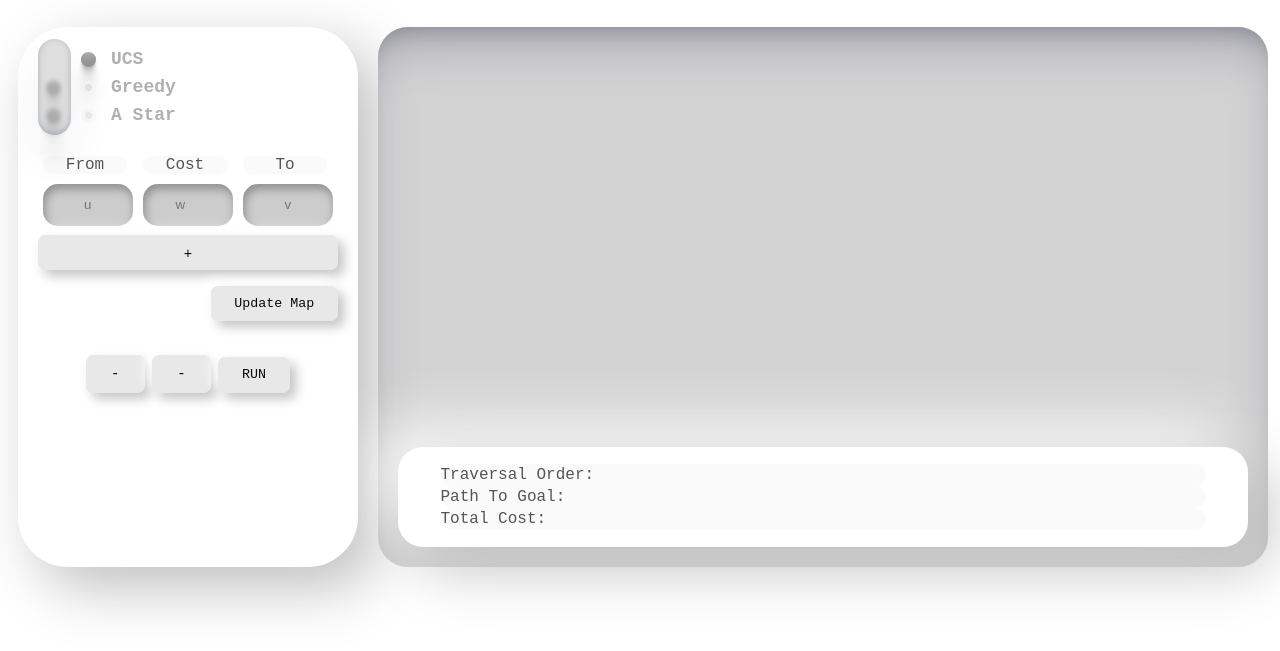
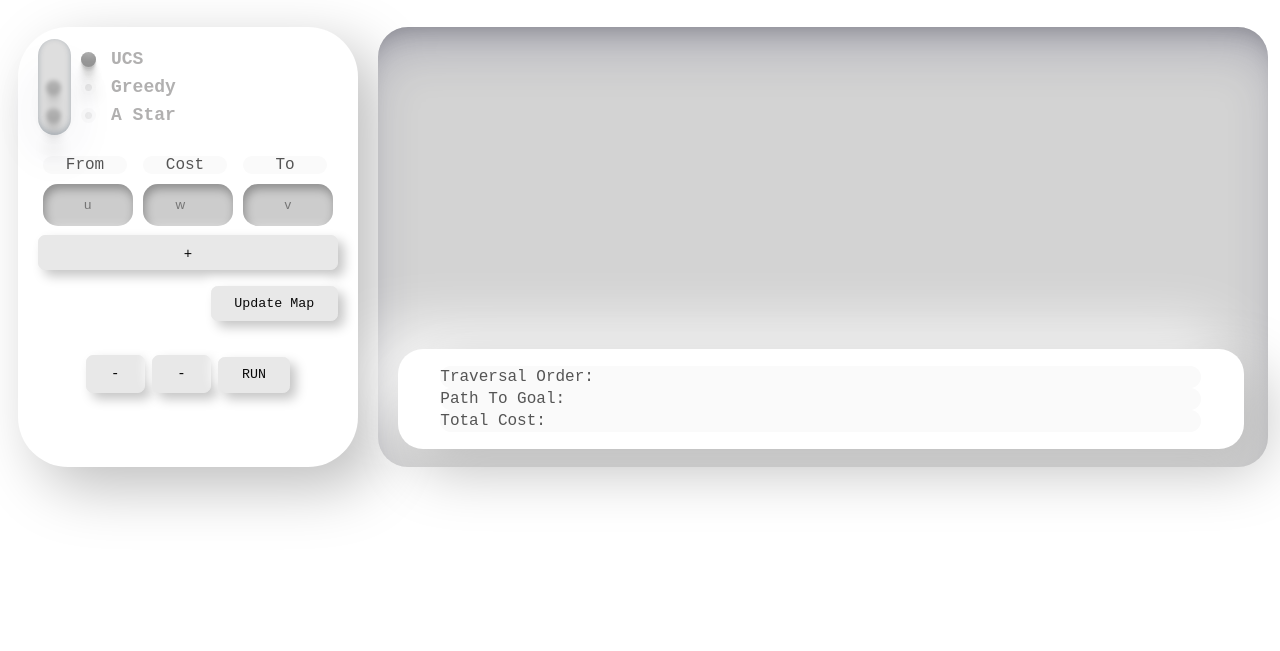
Before and after one commit to ThuanNguyen211/TTNT, a plain HTML site: page font-end/index.html in a window 1280 px wide. Shown: the part 103-754 px from the top of the page. Drawn offline with nearby package versions, Linux system fonts and the light colour scheme; no server answers.

Commit message:
fix: error res container

```diff
--- a/font-end/styles-dark.css
+++ b/font-end/styles-dark.css
@@ -86,8 +86,9 @@ body {
 }
 
 #network-container {
+    position: relative;
     border-radius: 30px;
-    background: #6c757d;
+    background: lightgrey;
     box-shadow: rgba(50, 50, 93, 0.25) 0px 30px 50px -12px inset,
                 rgba(0, 0, 0, 0.3) 0px 18px 26px -18px inset;
 }
@@ -100,12 +101,15 @@ body {
 
 #res {
     height: 100px;
-    background-color: #343a40;
+    width: 95%;
+    background-color: #ffffff;
     border-radius: 25px;
     display: flex;
     flex-direction: column;
     justify-content: center;
     align-items: center;
+    position: absolute;
+    bottom: 18px;
 }
 
 #res div {
--- a/font-end/styles.css
+++ b/font-end/styles.css
@@ -72,6 +72,7 @@ h2{
 }
 
 #network-container {
+    position: relative;
     border-radius: 30px;
     background: lightgrey;
     box-shadow: rgba(50, 50, 93, 0.25) 0px 30px 50px -12px inset,
@@ -86,12 +87,15 @@ h2{
 
 #res {
     height: 100px;
+    width: 95%;
     background-color: #ffffff;
     border-radius: 25px;
     display: flex;
     flex-direction: column;
     justify-content: center;
     align-items: center;
+    position: absolute;
+    bottom: 18px;
 }
 
 #res div {
```
